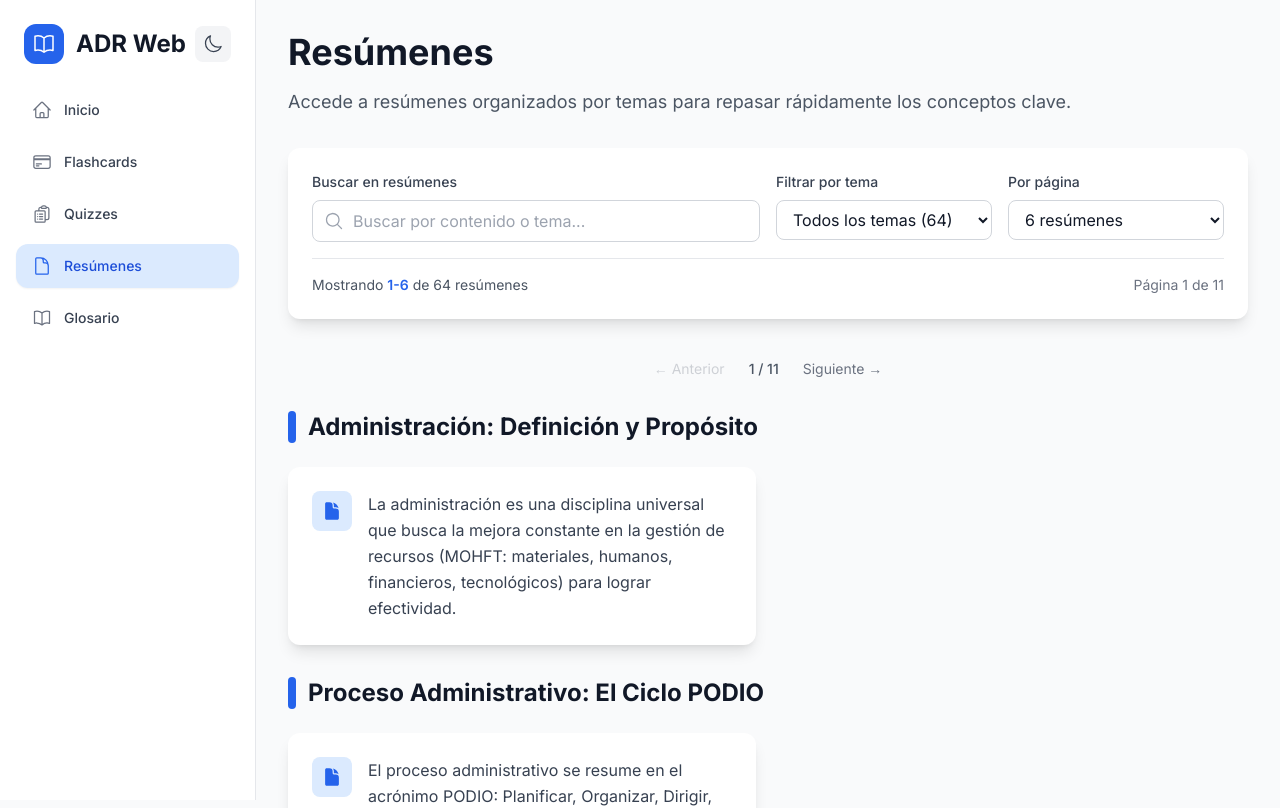
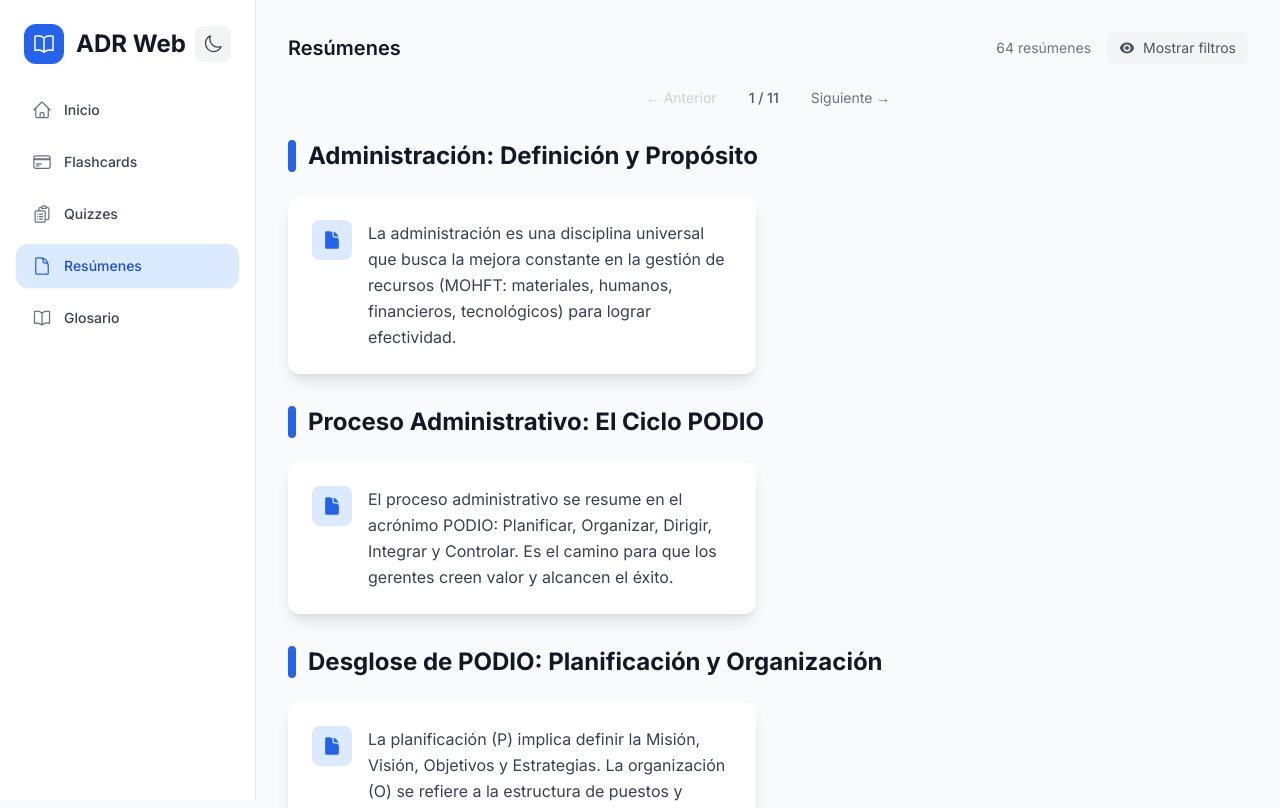
Before and after one commit to brahianf1/adr-web, a React (Vite) app: page /summaries in a window 1280 px wide. Shown: the top 808 px of the page. Built offline with nearby package versions, Linux system fonts and the light colour scheme.

Commit message:
feat: enhance focus mode with collapsible headers and improved pagination behavior

```diff
--- a/src/pages/Summaries.jsx
+++ b/src/pages/Summaries.jsx
@@ -2,7 +2,9 @@ import { useState, useEffect, useRef } from 'react'
 import { motion } from 'framer-motion'
 import {
   HiDocument,
-  HiMagnifyingGlass
+  HiMagnifyingGlass,
+  HiEye,
+  HiEyeSlash
 } from 'react-icons/hi2'
 import { useDataStore } from '../store'
 import LoadingSpinner from '../components/LoadingSpinner'
@@ -17,6 +19,9 @@ const Summaries = () => {
   const [currentPage, setCurrentPage] = useState(1)
   const [itemsPerPage, setItemsPerPage] = useState(6)
 
+  // Focus mode state for concentrated reading - Default to true
+  const [isFocusMode, setIsFocusMode] = useState(true)
+
   // Ref for content area to scroll to
   const contentRef = useRef(null)
   const topPaginationRef = useRef(null)
@@ -24,17 +29,27 @@ const Summaries = () => {
   // Get unique topics
   const topics = [...new Set(summaries.map(summary => summary.topic))].sort()
 
-  // Professional page change handler with smooth scroll
+  // Professional page change handler with smart scroll behavior
   const handlePageChange = (newPage, scrollToContent = false) => {
     setCurrentPage(newPage)
 
-    // Scroll to top pagination when changing page from bottom pagination (professional UX)
-    if (scrollToContent && topPaginationRef.current) {
+    if (scrollToContent) {
       setTimeout(() => {
+        if (isFocusMode) {
+          // In focus mode, scroll to top of page for better UX
+          window.scrollTo({
+            top: 0,
+            behavior: 'smooth'
+          })
+        } else {
+          // In normal mode, scroll to top pagination
+          if (topPaginationRef.current) {
             topPaginationRef.current.scrollIntoView({
               behavior: 'smooth',
               block: 'start'
             })
+          }
+        }
       }, 100) // Small delay to ensure content is updated
     }
   }
@@ -79,24 +94,71 @@ const Summaries = () => {
   return (
     <div className="min-h-screen p-4 lg:p-8">
       <div className="max-w-6xl mx-auto">
-        {/* Header */}
+        {/* Header - Collapsible in focus mode */}
+        {!isFocusMode && (
           <motion.div
             initial={{ opacity: 0, y: -20 }}
             animate={{ opacity: 1, y: 0 }}
+            exit={{ opacity: 0, y: -20 }}
             className="mb-8"
           >
-          <h1 className="text-3xl lg:text-4xl font-bold text-gray-900 dark:text-white mb-4">
+            <div className="flex items-start justify-between mb-4">
+              <div>
+                <h1 className="text-3xl lg:text-4xl font-bold text-gray-900 dark:text-white">
                   Resúmenes
                 </h1>
+              </div>
+              <button
+                onClick={() => setIsFocusMode(true)}
+                className="flex items-center space-x-2 px-4 py-2 text-sm bg-gray-100 hover:bg-gray-200 dark:bg-gray-800 dark:hover:bg-gray-700 text-gray-600 dark:text-gray-400 hover:text-primary-600 dark:hover:text-primary-400 rounded-lg transition-all duration-200 group"
+                title="Vista concentrada"
+              >
+                <HiEyeSlash className="w-4 h-4 group-hover:scale-110 transition-transform" />
+                <span>Vista concentrada</span>
+              </button>
+            </div>
             <p className="text-gray-600 dark:text-gray-400 text-lg">
               Accede a resúmenes organizados por temas para repasar rápidamente los conceptos clave.
             </p>
           </motion.div>
+        )}
 
-        {/* Filters and Search */}
+        {/* Compact Header for Focus Mode */}
+        {isFocusMode && (
+          <motion.div
+            initial={{ opacity: 0, y: -10 }}
+            animate={{ opacity: 1, y: 0 }}
+            className="mb-4"
+          >
+            <div className="flex items-center justify-between">
+              <h2 className="text-xl font-semibold text-gray-900 dark:text-white">
+                Resúmenes
+              </h2>
+              <div className="flex items-center space-x-4">
+                <div className="flex items-center space-x-2 text-sm text-gray-500 dark:text-gray-400">
+                  <span>{filteredSummaries.length} resúmenes</span>
+                  {searchTerm && <span>• "{searchTerm}"</span>}
+                  {selectedTopic !== 'all' && <span>• {selectedTopic}</span>}
+                </div>
+                <button
+                  onClick={() => setIsFocusMode(false)}
+                  className="flex items-center space-x-2 px-3 py-1.5 text-sm bg-gray-100 hover:bg-gray-200 dark:bg-gray-800 dark:hover:bg-gray-700 text-gray-600 dark:text-gray-400 hover:text-primary-600 dark:hover:text-primary-400 rounded-lg transition-all duration-200 group"
+                  title="Mostrar filtros"
+                >
+                  <HiEye className="w-4 h-4 group-hover:scale-110 transition-transform" />
+                  <span className="hidden sm:inline">Mostrar filtros</span>
+                </button>
+              </div>
+            </div>
+          </motion.div>
+        )}
+
+        {/* Filters and Search - Collapsible */}
+        {!isFocusMode && (
           <motion.div
             initial={{ opacity: 0, y: 20 }}
             animate={{ opacity: 1, y: 0 }}
+            exit={{ opacity: 0, y: -20 }}
             className="card mb-8"
           >
             <div className="grid grid-cols-1 lg:grid-cols-4 gap-4">
@@ -179,15 +241,17 @@ const Summaries = () => {
               )}
             </div>
           </motion.div>
+        )}
 
-        {/* Top Pagination - Minimal design for quick access */}
+        {/* Top Pagination - Clean design for quick access */}
         <div ref={topPaginationRef}>
           {totalPages > 1 && (
             <motion.div
               initial={{ opacity: 0 }}
               animate={{ opacity: 1 }}
-              className="flex items-center justify-center space-x-3 py-2 mb-6"
+              className="flex items-center justify-center py-2 mb-6"
             >
+              {/* Previous */}
               <button
                 onClick={() => handlePageChange(Math.max(currentPage - 1, 1))}
                 disabled={currentPage === 1}
@@ -196,10 +260,12 @@ const Summaries = () => {
                 ← Anterior
               </button>
 
-              <span className="text-sm text-gray-600 dark:text-gray-400 font-medium px-3">
+              {/* Page indicator */}
+              <span className="text-sm text-gray-600 dark:text-gray-400 font-medium px-8">
                 {currentPage} / {totalPages}
               </span>
 
+              {/* Next */}
               <button
                 onClick={() => handlePageChange(Math.min(currentPage + 1, totalPages))}
                 disabled={currentPage === totalPages}
```
Lines whose indentation alone changed are shown as unchanged.
